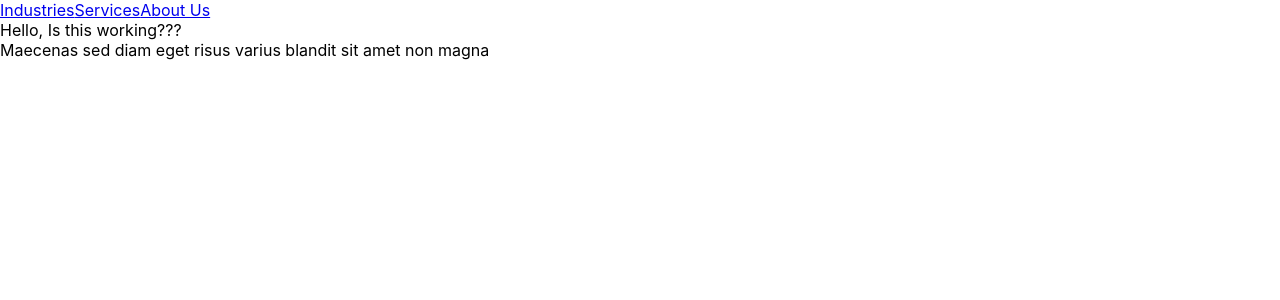
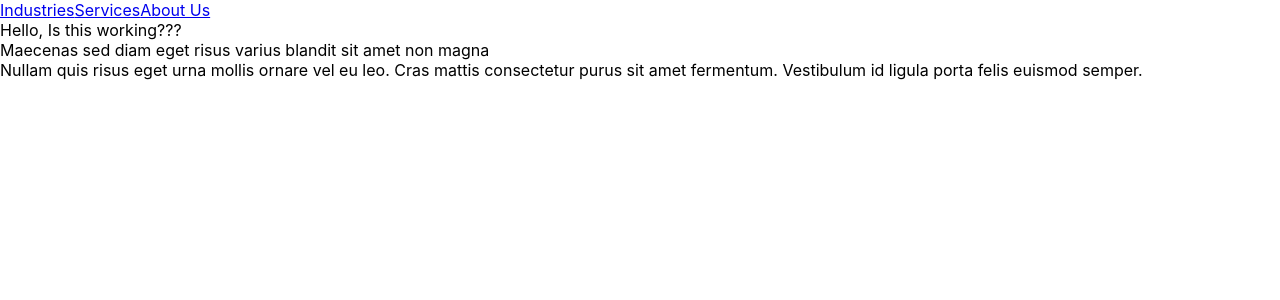
Before and after one commit to IvanGent/bukwild, a React (Create React App) app: page /aboutUs in a window 1280 px wide. Shown: the top 300 px of the page. Built offline with nearby package versions, Linux system fonts and the light colour scheme.

Commit message:
displaying subhead

```diff
--- a/src/components/Marquee.js
+++ b/src/components/Marquee.js
@@ -1,6 +1,6 @@
 import React, { useEffect } from 'react';
-
 import Headline from './Headline';
+import SubHead from './SubHead';
 
 
 function Marquee({info}) {
@@ -12,8 +12,8 @@ function Marquee({info}) {
     return (
         <div>
             <Headline head={info.headline} />
-            {/* <SubHead />
-            <CallToAction /> */}
+            <SubHead sub={info.subhead} />
+            {/* <CallToAction /> */}
         </div>
     )
 }
--- a/src/components/SubHead.js
+++ b/src/components/SubHead.js
@@ -1,8 +1,10 @@
 import React from 'react';
 
-function SubHead() {
+function SubHead({sub}) {
     return (
-        <div></div>
+        <div>
+            {sub}
+        </div>
     )
 }
 
```
